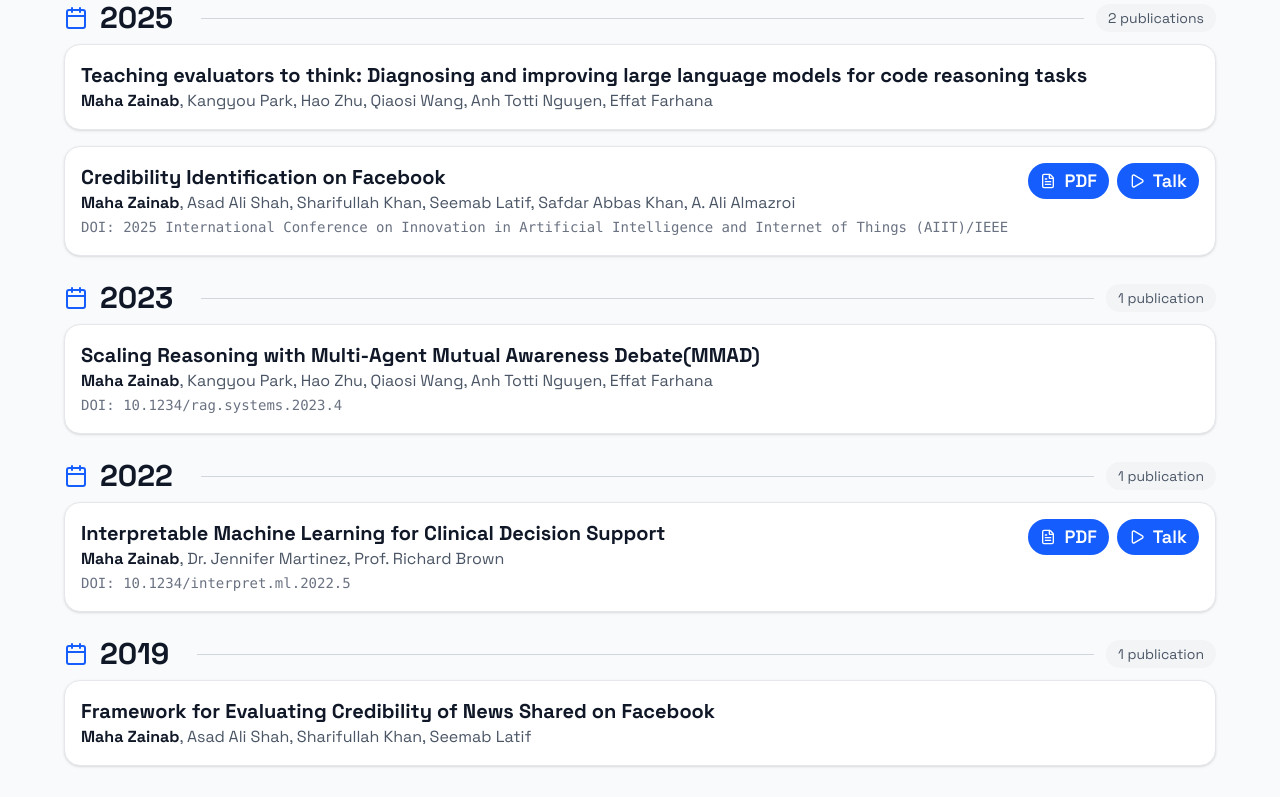
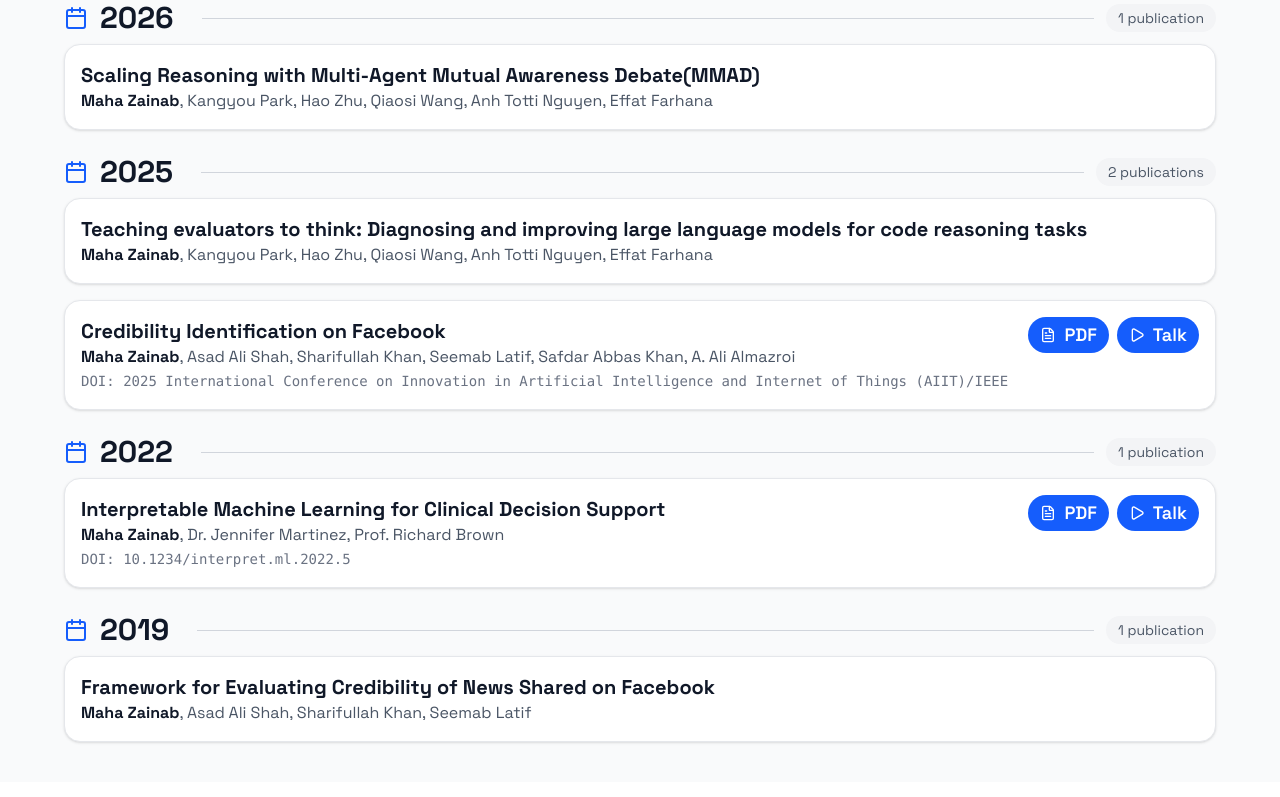
Before and after one commit to MahaZainab/MahaZainab.github.io, a React (Vite) app: page / in a window 1280 px wide. Shown: the part 1095-1892 px from the top of the page. Built offline with nearby package versions, Linux system fonts and the light colour scheme.

Commit message:
Auto commit on save

```diff
--- a/src/data/content.ts
+++ b/src/data/content.ts
@@ -91,8 +91,8 @@ export const publications: Publication[] = [
 
     pdfLink: "",
     talkLink: "",
-    year: "2023",
-    doi: "10.1234/rag.systems.2023.4",
+    year: "2026",
+    doi: "",
   },
   {
     id: 5,
```
